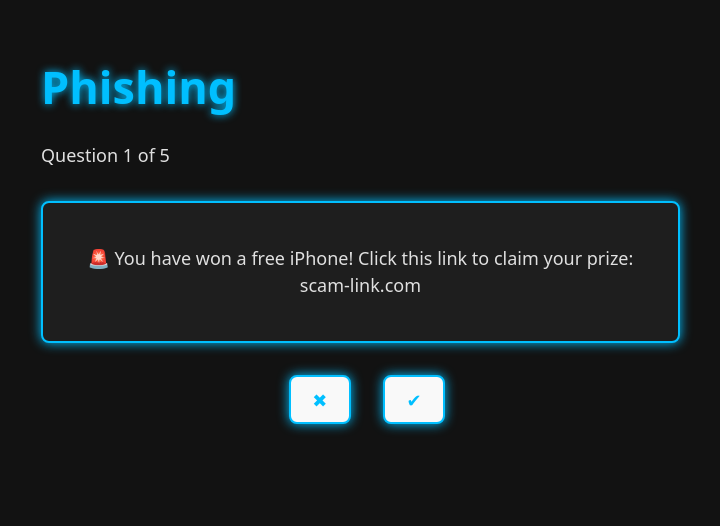
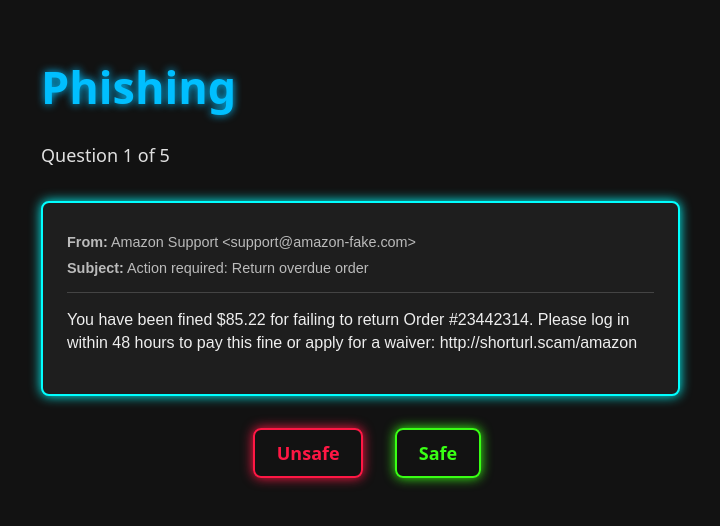
Before and after one commit to HeegwonYang/WhosTheScam, a React (Vite) app in the folder my-app/: page /phishing in a window 1280 px wide. Shown: the top 526 px of the page, without its empty margins (273-993 px from the left). Built offline with nearby package versions, Linux system fonts and the light colour scheme.

Commit message:
tweaked UI

```diff
--- a/my-app/src/App.css
+++ b/my-app/src/App.css
@@ -53,14 +53,43 @@
 }
 
 .menu-item {
-  background-color: #000;
-  border-radius: 25px;
+  width: 450px;               /* fixed width for all */
+  margin: 1rem auto;
+  display: flex;
+  align-items: center;
+  justify-content: flex-start;
+  gap: 1rem;
+  padding: 1rem 1.5rem;
+  border: 2px solid #00BFFF;
+  border-radius: 12px;
+  background: rgba(30, 30, 30, 0.7);
+  box-shadow: 0 0 12px #00BFFF55;
 }
+
+
 
 .menu-item.img{
   filter: brightness(0) saturate(100%) invert(51%) sepia(91%) saturate(2224%) hue-rotate(164deg) brightness(107%) contrast(103%);
 }
+.menu-title {
+  display: block;
+  width: 100%;            /* take full width */
+  text-align: center;     /* center text */
+  font-size: 2.5rem;
+  margin-bottom: 1.5rem;
+  color: #00BFFF;
+  text-shadow: 0 0 12px #00BFFF;
+}
 
+.menu-instructions {
+  display: block;
+  width: 100%;            /* take full width */
+  text-align: center;     /* center text */
+  font-size: 1rem;
+  margin: 0 0 2rem 0;
+  color: #E0E0E0;
+  padding-left: 1rem;
+}
 
 a {
   color: inherit;
@@ -88,13 +117,13 @@ h1 {
 }
 
 .feedback {
-  margin-top: 1.5rem;
-  font-size: 1.2rem;
-  font-weight: 600;
+  color: #FFFFFF;  /* plain white */
+  font-size: 1.1rem;
+  margin-top: 1rem;
   text-align: center;
-  color: var(--accent-color);
-  text-shadow: 0 0 8px var(--accent-color);
+  font-weight: 500;
 }
+
 .message-card {
   background-color: #1E1E1E;
   border: 2px solid var(--primary-color);
@@ -156,3 +185,77 @@ h1 {
   color: #121212;
   box-shadow: 0 0 12px #ff5555;
 }
+
+/* Common card */
+.message-card {
+  background-color: #1e1e1e;
+  border: 2px solid cyan;
+  border-radius: 8px;
+  padding: 1.5rem;
+  margin: 2rem 0;
+  max-width: 600px;
+  width: 90%;
+  color: var(--text-color);
+  box-shadow: 0 0 12px cyan;
+  font-family: Arial, Helvetica, sans-serif;
+  text-align: left;
+}
+
+/* Email styling */
+.email-header {
+  border-bottom: 1px solid #444;
+  padding-bottom: 0.5rem;
+  margin-bottom: 1rem;
+}
+.email-header p {
+  margin: 0.3rem 0;
+  font-size: 0.9rem;
+  color: #bbb;
+}
+.email-body p {
+  font-size: 1rem;
+  line-height: 1.4;
+  color: #eee;
+}
+
+/* SMS styling */
+.sms-body {
+  background: #0b93f6;   /* iMessage blue */
+  padding: 1rem 1.25rem;
+  border-radius: 18px;
+  font-size: 1rem;
+  line-height: 1.4;
+  color: #fff;           /* white text */
+  max-width: 80%;
+  margin: 1rem auto;
+  box-shadow: 0 0 6px rgba(0, 191, 255, 0.6);
+  text-align: left;
+  font-family: -apple-system, BlinkMacSystemFont, "Segoe UI", Roboto, sans-serif;
+}
+.btn.cross {
+  background-color: transparent;
+  border: 2px solid #FF1744;   /* theme.warning */
+  color: #FF1744;
+  font-weight: bold;
+  box-shadow: 0 0 12px #FF1744; /* glowRed */
+  transition: all 0.3s ease;
+}
+
+.btn.cross:hover {
+  background-color: rgba(255, 23, 68, 0.1); /* faint red tint on hover */
+  box-shadow: 0 0 16px #FF1744;
+}
+
+.btn.check {
+  background-color: transparent;
+  border: 2px solid #39FF14;   /* theme.accent */
+  color: #39FF14;
+  font-weight: bold;
+  box-shadow: 0 0 12px #39FF14; /* glowGreen */
+  transition: all 0.3s ease;
+}
+
+.btn.check:hover {
+  background-color: rgba(57, 255, 20, 0.1); /* faint green tint on hover */
+  box-shadow: 0 0 16px #39FF14;
+}
--- a/my-app/src/App.tsx
+++ b/my-app/src/App.tsx
@@ -41,6 +41,11 @@ function Start(){
 function Home(){
   return (
     <div className="menu">
+      <h1 className="menu-title">Cyber Security Units</h1>
+      <p className="menu-instructions">
+        Pick any of the following modules to practice
+      </p>
+
       <Link to="/messages">
         <div className="menu-item">
           <img src={msgLogo} className="logo" alt="scam messages logo" />
@@ -64,7 +69,7 @@ function Home(){
 
       <Link to="/misinfo">
         <div className="menu-item">
-          <img src={newsLogo} className="logo" alt="fake news logo" />
+          <img src={socialLogo} className="logo" alt="fake news logo" />
           <span>Fake News &amp; Misinformation</span>
         </div>
       </Link>
@@ -75,6 +80,7 @@ function Home(){
     </div>
   )
 }
+
 
 
 function Messages(){
--- a/my-app/src/Phishing.tsx
+++ b/my-app/src/Phishing.tsx
@@ -4,12 +4,44 @@ import { motion, AnimatePresence } from "framer-motion";
 import { Link } from "react-router-dom";
 
 const phishingQuestions = [
-  { id: 1, text: "🚨 You have won a free iPhone! Click this link to claim your prize: scam-link.com", correct: "scam" },
-  { id: 2, text: "⚠️ Your bank account has been locked. Please login here to verify your identity: secure-login-bank.net", correct: "scam" },
-  { id: 3, text: "📦 USPS: A parcel could not be delivered due to invalid ZIP code. Confirm details here: usps-delivery.vip", correct: "scam" },
-  { id: 4, text: "👤 Someone tried to sign in to your account. Was this you? Visit this page to reset: suspicious-login-alert.io", correct: "scam" },
-  { id: 5, text: "🎉 Congratulations! You’ve been selected for a $500 gift card. Claim now at gift-prizes.org", correct: "scam" },
+  {
+    id: 1,
+    type: "email",
+    from: "Amazon Support <support@amazon-fake.com>",
+    subject: "Action required: Return overdue order",
+    body: "You have been fined $85.22 for failing to return Order #23442314. Please log in within 48 hours to pay this fine or apply for a waiver: http://shorturl.scam/amazon",
+    correct: "scam",
+  },
+  {
+    id: 2,
+    type: "sms",
+    body: "📦 USPS: A parcel could not be delivered due to invalid ZIP code. Confirm details here: usps-delivery.vip",
+    correct: "scam",
+  },
+  {
+    id: 3,
+    type: "email",
+    from: "Bank Security <alerts@bank-secure.net>",
+    subject: "Your account has been locked",
+    body: "We noticed unusual activity in your account. Please log in here to verify your identity: http://secure-bank-login.net",
+    correct: "scam",
+  },
+  {
+    id: 4,
+    type: "sms",
+    body: "👤 Someone tried to sign in to your account. Was this you? Reset here: suspicious-login-alert.io",
+    correct: "scam",
+  },
+  {
+    id: 5,
+    type: "email",
+    from: "Rewards Center <claim@prizes.org>",
+    subject: "🎉 Congratulations! You’ve won a $500 gift card!",
+    body: "Claim your gift card now by clicking here: gift-prizes.org",
+    correct: "scam",
+  },
 ];
+
 
 function Phishing() {
   const [currentIndex, setCurrentIndex] = useState(0);
@@ -69,6 +101,7 @@ function Phishing() {
         <p className="question-number">
           Question {currentIndex + 1} of {phishingQuestions.length}
         </p>
+
       )}
 
       <AnimatePresence mode="wait">
@@ -81,9 +114,24 @@ function Phishing() {
             animate={{ opacity: 1, y: 0 }}
             exit={{ opacity: 0, x: feedback?.includes("scam") ? -200 : 200 }}
             transition={{ duration: 0.6 }}
-          >
-            <p>{currentQuestion.text}</p>
-          </motion.div>
+            >
+            {currentQuestion.type === "email" ? (
+                <>
+                <div className="email-header">
+                    <p><strong>From:</strong> {currentQuestion.from}</p>
+                    <p><strong>Subject:</strong> {currentQuestion.subject}</p>
+                </div>
+                <div className="email-body">
+                    <p>{currentQuestion.body}</p>
+                </div>
+                </>
+            ) : (
+                <div className="sms-body">
+                <p>{currentQuestion.body}</p>
+                </div>
+            )}
+            </motion.div>
+
         )}
       </AnimatePresence>
 
@@ -94,14 +142,14 @@ function Phishing() {
             onClick={() => handleChoice("scam")}
             disabled={isAnswered} // ✅ disable while waiting
           >
-            ✖
+            Unsafe
           </button>
           <button
             className="btn check"
             onClick={() => handleChoice("trustworthy")}
             disabled={isAnswered} // ✅ disable while waiting
           >
-            ✔
+            Safe
           </button>
         </div>
       )}
@@ -116,7 +164,7 @@ function Phishing() {
           {score === phishingQuestions.length ? (
             <p className="badge">🏅 Perfect! You earned the Phishing Master badge!</p>
           ) : (
-            <p className="try-again">🔄 Try again to earn the badge!</p>
+            <p className="try-again"> Try again to earn the badge!</p>
           )}
 
           <div className="end-actions">
```
